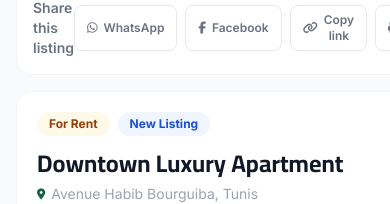
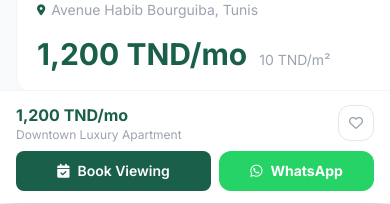
Before and after one commit to gannouchimhamed-byte/hestia, a React (Vite) app: page /property/1 in a window 390 px wide. Shown: the part 641-845 px from the top of the page. Built offline with nearby package versions, Linux system fonts and the light colour scheme.

Commit message:
fix(mobile): Why Hestia 2-col, property detail sticky contact bar + hidden sidebar, gallery height, search bar compact, stats grid, hero heading

```diff
--- a/src/pages/Home.jsx
+++ b/src/pages/Home.jsx
@@ -204,7 +204,7 @@ export default function Home() {
             <i className="fas fa-award text-accent" style={{fontSize:12}} />
             {t('hero.badge')}
           </div>
-          <h1 className="font-display text-5xl md:text-6xl text-white text-center font-bold leading-tight mb-3">
+          <h1 className="font-display text-4xl sm:text-5xl md:text-6xl text-white text-center font-bold leading-tight mb-3">
             {t('hero.headline')} <span className="text-accent">{t('hero.highlight')}</span>
           </h1>
           <p className="text-white/70 text-center text-lg mb-8 max-w-xl">{t('hero.sub')}</p>
@@ -255,11 +255,11 @@ export default function Home() {
 
         {/* Stats */}
         <div className="relative z-10 bg-black/20 backdrop-blur-sm border-t border-white/10">
-          <div className="max-w-4xl mx-auto flex justify-around py-5 px-4">
+          <div className="max-w-4xl mx-auto grid grid-cols-4 py-4 px-2">
             {[['2,500+',t('hero.stats.properties')],['180+',t('hero.stats.agents')],['4,000+',t('hero.stats.clients')],['12',t('hero.stats.governorates')]].map(([n,l]) => (
-              <div key={l} className="text-center">
-                <div className="text-2xl font-bold text-white">{n}</div>
-                <div className="text-xs text-white/60 uppercase tracking-wide mt-0.5">{l}</div>
+              <div key={l} className="text-center px-1">
+                <div className="text-lg sm:text-2xl font-bold text-white">{n}</div>
+                <div className="text-xs text-white/60 uppercase tracking-wide mt-0.5 leading-tight">{l}</div>
               </div>
             ))}
           </div>
@@ -385,7 +385,7 @@ export default function Home() {
             <div className="text-xs font-bold text-primary uppercase tracking-widest mb-1">{t('home.whyTag')}</div>
             <h2 className="font-display text-3xl font-bold text-gray-900">{t('home.whyTitle')}</h2>
           </div>
-          <div className="grid sm:grid-cols-2 lg:grid-cols-4 gap-6">
+          <div className="grid grid-cols-2 lg:grid-cols-4 gap-4 sm:gap-6">
             {[
               ['fa-shield-alt','bg-primary-soft text-primary',  t('home.features.verifiedTitle'),  t('home.features.verifiedDesc')],
               ['fa-map-marked-alt','bg-blue-50 text-blue-600',  t('home.features.mapTitle'),       t('home.features.mapDesc')],
@@ -418,7 +418,7 @@ export default function Home() {
             </div>
             <h2 className="font-display text-3xl font-bold text-white mb-4">{t('home.agentTitle')}</h2>
             <p className="text-white/70 mb-6 leading-relaxed max-w-lg">{t('home.agentDesc')}</p>
-            <div className="grid grid-cols-2 gap-4 mb-8 max-w-sm mx-auto lg:mx-0">
+          <div className="grid grid-cols-2 gap-3 mb-8 max-w-sm mx-auto lg:mx-0">
               {[
                 ['fa-chart-line','Lead Tracking'],
                 ['fa-bullhorn','Smart Marketing'],
@@ -440,7 +440,7 @@ export default function Home() {
           </div>
 
           {/* Dashboard mockup */}
-          <div className="flex-1 max-w-md w-full">
+          <div className="flex-1 max-w-md w-full hidden lg:block">
             <div className="bg-white rounded-2xl shadow-2xl overflow-hidden">
               <div className="bg-primary-dark px-4 py-3 flex items-center gap-2">
                 <div className="flex gap-1.5">
@@ -523,7 +523,7 @@ export default function Home() {
 
       {/* ── FOOTER ── */}
       <footer className="bg-gray-900 text-white py-12 px-4">
-        <div className="max-w-6xl mx-auto grid md:grid-cols-4 gap-8 mb-8">
+        <div className="max-w-6xl mx-auto grid grid-cols-2 md:grid-cols-4 gap-8 mb-8">
           <div>
             <div className="font-display text-2xl mb-3 flex items-center gap-2">
               <i className="fas fa-home text-accent" style={{fontSize:16}} /> Hestia
--- a/src/pages/PropertyDetail.jsx
+++ b/src/pages/PropertyDetail.jsx
@@ -141,7 +141,7 @@ export default function PropertyDetail() {
         <span className="text-gray-700 font-medium truncate">{p.title}</span>
       </div>
 
-      <div className="max-w-7xl mx-auto px-4 pb-16">
+      <div className="max-w-7xl mx-auto px-4 pb-16 lg:pb-16 pb-32">
         <div className="grid lg:grid-cols-[1fr_380px] gap-6 items-start">
 
           {/* LEFT */}
@@ -162,7 +162,7 @@ export default function PropertyDetail() {
                 </div>
 
                 {tab === 'photos' && (
-                  <div className="relative h-[440px] bg-gray-100">
+                  <div className="relative h-64 sm:h-[440px] bg-gray-100">
                     <img src={p.images[photoIdx]} alt={p.title} className="w-full h-full object-cover" />
                     {p.images.length > 1 && (
                       <>
@@ -451,8 +451,8 @@ export default function PropertyDetail() {
             )}
           </div>
 
-          {/* SIDEBAR */}
-          <div className="sticky top-14 space-y-4">
+          {/* SIDEBAR — desktop only */}
+          <div className="hidden lg:block sticky top-14 space-y-4">
             <div className="bg-white rounded-2xl border border-gray-100 shadow-xl overflow-hidden">
               <div className="bg-primary px-5 py-4">
                 <div className="text-2xl font-bold text-white">{p.price}</div>
@@ -543,6 +543,35 @@ export default function PropertyDetail() {
         </div>
       </div>
 
+      {/* Mobile sticky contact bar — hidden on desktop */}
+      <div className="lg:hidden fixed bottom-0 left-0 right-0 z-40 bg-white border-t border-gray-100 shadow-xl px-4 py-3">
+        <div className="flex items-center gap-2 mb-2">
+          <div className="flex-1 min-w-0">
+            <div className="text-base font-bold text-primary truncate">{p.price}</div>
+            <div className="text-xs text-gray-400 truncate">{p.title}</div>
+          </div>
+          <button
+            onClick={() => favCtx?.toggle(p.id)}
+            className={`w-9 h-9 rounded-xl border flex items-center justify-center flex-shrink-0 transition-all
+              ${isFav ? 'bg-red-500 text-white border-red-500' : 'border-gray-200 text-gray-400'}`}>
+            <i className={`${isFav ? 'fas' : 'far'} fa-heart text-sm`} />
+          </button>
+        </div>
+        <div className="flex gap-2">
+          <button
+            onClick={() => user ? setShowViewingModal(true) : toast('Please sign in to book a viewing', 'error')}
+            className="flex-1 btn-primary justify-center py-2.5 text-sm">
+            <i className="fas fa-calendar-check" /> Book Viewing
+          </button>
+          <a
+            href={`https://wa.me/${p.agent.phone.replace(/\D/g,'')}?text=${encodeURIComponent(`Hi, I'm interested in: ${p.title}`)}`}
+            target="_blank" rel="noreferrer"
+            className="flex-1 flex items-center justify-center gap-2 py-2.5 bg-[#25d366] hover:bg-[#128c7e] text-white font-bold text-sm rounded-xl transition-all">
+            <i className="fab fa-whatsapp" /> WhatsApp
+          </a>
+        </div>
+      </div>
+
 
       {/* Viewing booking modal */}
       {showViewingModal && (
--- a/src/pages/Search.jsx
+++ b/src/pages/Search.jsx
@@ -160,35 +160,42 @@ export default function Search() {
       <div className="bg-white border-b border-gray-200 shadow-sm sticky top-0 z-30">
         <div className="max-w-screen-2xl mx-auto">
 
-          <div className="flex items-center gap-3 px-4 py-3 border-b border-gray-100">
-            <Link to="/" className="font-display text-lg font-bold text-primary flex items-center gap-1.5 flex-shrink-0">
-              <i className="fas fa-home text-accent" style={{fontSize:15}} /> Hestia
+          <div className="flex items-center gap-2 px-3 py-2.5 border-b border-gray-100">
+            <Link to="/" className="font-display text-base font-bold text-primary flex items-center gap-1.5 flex-shrink-0">
+              <i className="fas fa-home text-accent" style={{fontSize:14}} />
+              <span className="hidden sm:inline">Hestia</span>
             </Link>
             <button onClick={() => navigate('/')}
-              className="flex-1 flex items-center gap-2 px-4 py-2 bg-gray-100 rounded-xl text-sm text-gray-500 hover:bg-gray-200 transition-colors text-left max-w-md">
-              <i className="fas fa-search text-gray-400 text-xs" />
-              <span className="truncate">{filters.location || t('search_page.allTunisia')}{filters.type ? ` · ${filters.type}` : ''}{filters.rooms ? ` · ${filters.rooms}+ beds` : ''}</span>
-              {activeFilters.length > 0 && <i className="fas fa-times text-gray-400 text-xs ml-auto" onClick={e => { e.stopPropagation(); clearAll() }} />}
+              className="flex-1 flex items-center gap-2 px-3 py-2 bg-gray-100 rounded-xl text-sm text-gray-500 hover:bg-gray-200 transition-colors text-left">
+              <i className="fas fa-search text-gray-400 text-xs flex-shrink-0" />
+              <span className="truncate text-xs sm:text-sm">
+                {filters.location || t('search_page.allTunisia')}
+                {filters.type ? ` · ${filters.type}` : ''}
+                {filters.rooms ? ` · ${filters.rooms}+` : ''}
+              </span>
+              {activeFilters.length > 0 && <i className="fas fa-times text-gray-400 text-xs ml-auto flex-shrink-0" onClick={e => { e.stopPropagation(); clearAll() }} />}
             </button>
-            <div className="ml-auto flex items-center gap-2 flex-shrink-0">
-              <span className="text-sm text-gray-400 hidden sm:block"><strong className="text-gray-800">{filtered.length}</strong> {t('search_page.results')}</span>
+            <div className="flex items-center gap-1.5 flex-shrink-0">
+              <span className="text-xs text-gray-400 hidden sm:block font-medium">
+                <strong className="text-gray-800">{filtered.length}</strong> {t('search_page.results')}
+              </span>
               {user && (
                 <button onClick={() => setShowSS(true)}
                   className="hidden sm:flex items-center gap-1.5 text-xs font-semibold text-primary border border-primary/30 px-3 py-1.5 rounded-full hover:bg-primary-soft transition-all">
-                  <i className="fas fa-bell text-xs" /> Save Search
+                  <i className="fas fa-bell text-xs" /> Save
                 </button>
               )}
               <select value={sort} onChange={e => setSort(e.target.value)}
-                className="text-sm border border-gray-200 rounded-xl px-3 py-2 outline-none focus:border-primary bg-white font-medium text-gray-600">
+                className="text-xs border border-gray-200 rounded-lg px-2 py-2 outline-none focus:border-primary bg-white font-medium text-gray-600 max-w-[90px] sm:max-w-none sm:text-sm sm:px-3">
                 <option value="relevance">{t('search_page.sortRelevance')}</option>
                 <option value="newest">{t('search_page.sortNewest')}</option>
                 <option value="price_asc">{t('search_page.sortPriceAsc')}</option>
                 <option value="price_desc">{t('search_page.sortPriceDesc')}</option>
                 <option value="area_desc">{t('search_page.sortAreaDesc')}</option>
               </select>
-              <div className="flex rounded-xl overflow-hidden border border-gray-200">
-                <button onClick={() => setView('list')} className={`px-3 py-2 text-sm font-semibold transition-all ${view==='list'?'bg-primary text-white':'bg-white text-gray-500 hover:bg-gray-50'}`}><i className="fas fa-th-large text-xs" /></button>
-                <button onClick={() => setView('map')}  className={`px-3 py-2 text-sm font-semibold transition-all border-l border-gray-200 ${view==='map'?'bg-primary text-white':'bg-white text-gray-500 hover:bg-gray-50'}`}><i className="fas fa-map text-xs" /></button>
+              <div className="flex rounded-lg overflow-hidden border border-gray-200">
+                <button onClick={() => setView('list')} className={`px-2.5 py-2 text-sm font-semibold transition-all ${view==='list'?'bg-primary text-white':'bg-white text-gray-500'}`}><i className="fas fa-th-large text-xs" /></button>
+                <button onClick={() => setView('map')}  className={`px-2.5 py-2 text-sm font-semibold transition-all border-l border-gray-200 ${view==='map'?'bg-primary text-white':'bg-white text-gray-500'}`}><i className="fas fa-map text-xs" /></button>
               </div>
             </div>
           </div>
```
